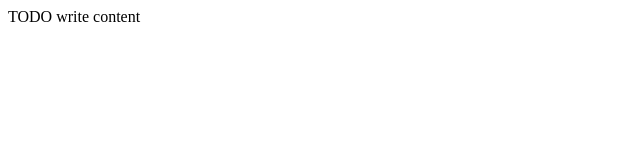
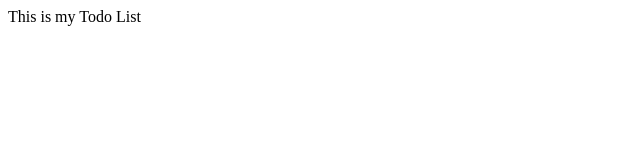
Before and after one commit to Fourthwind/todolist, a plain HTML site: page public_html/index.html in a window 1280 px wide. Shown: the full height of the page, 0-640 px from the left. Drawn offline with Linux system fonts and the light colour scheme.

Commit message:
added some basic code

```diff
--- a/public_html/index.html
+++ b/public_html/index.html
@@ -11,6 +11,6 @@
         <meta name="viewport" content="width=device-width, initial-scale=1.0">
     </head>
     <body>
-        <div>TODO write content</div>
+        <div>This is  my  Todo List</div>
     </body>
 </html>
```
